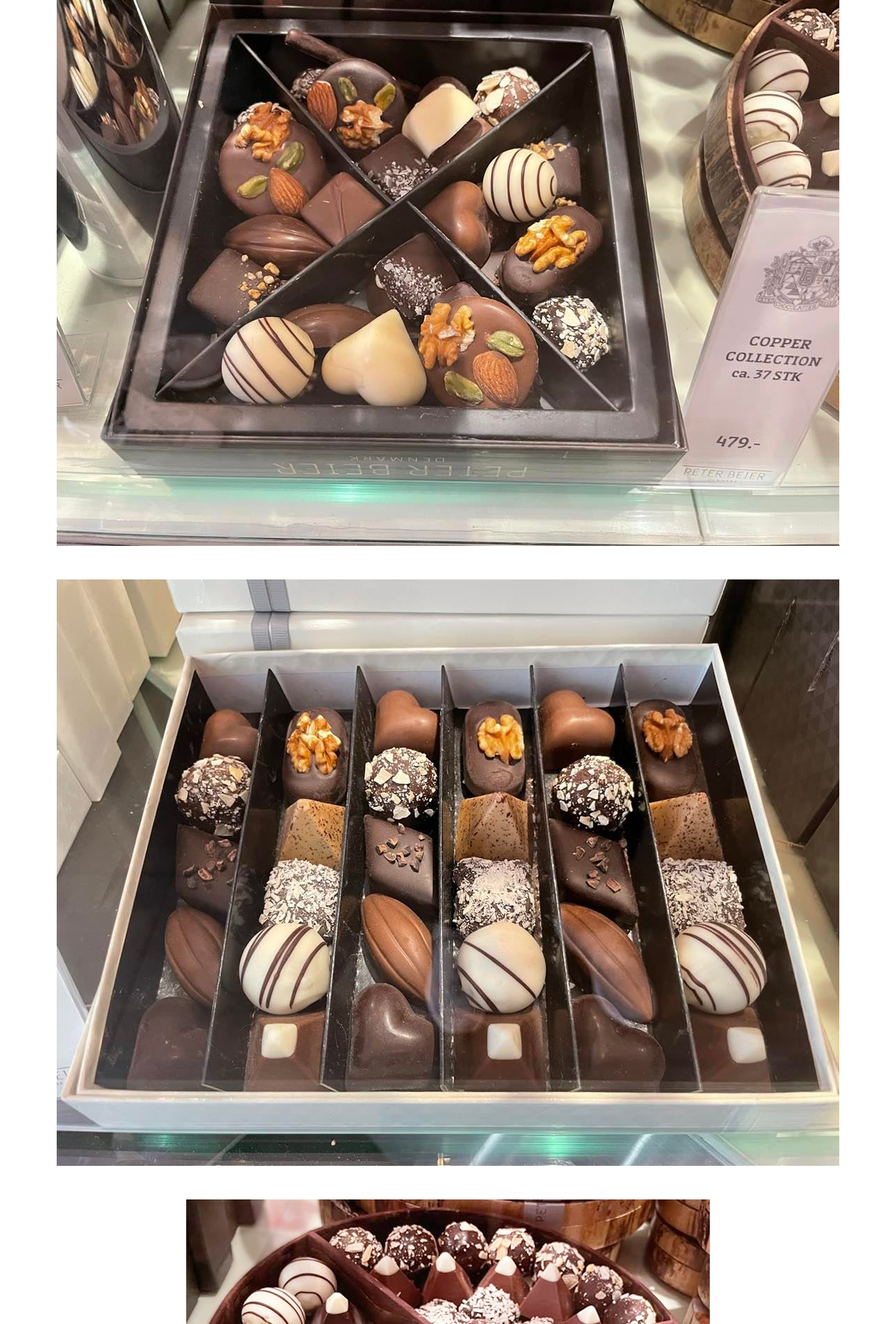
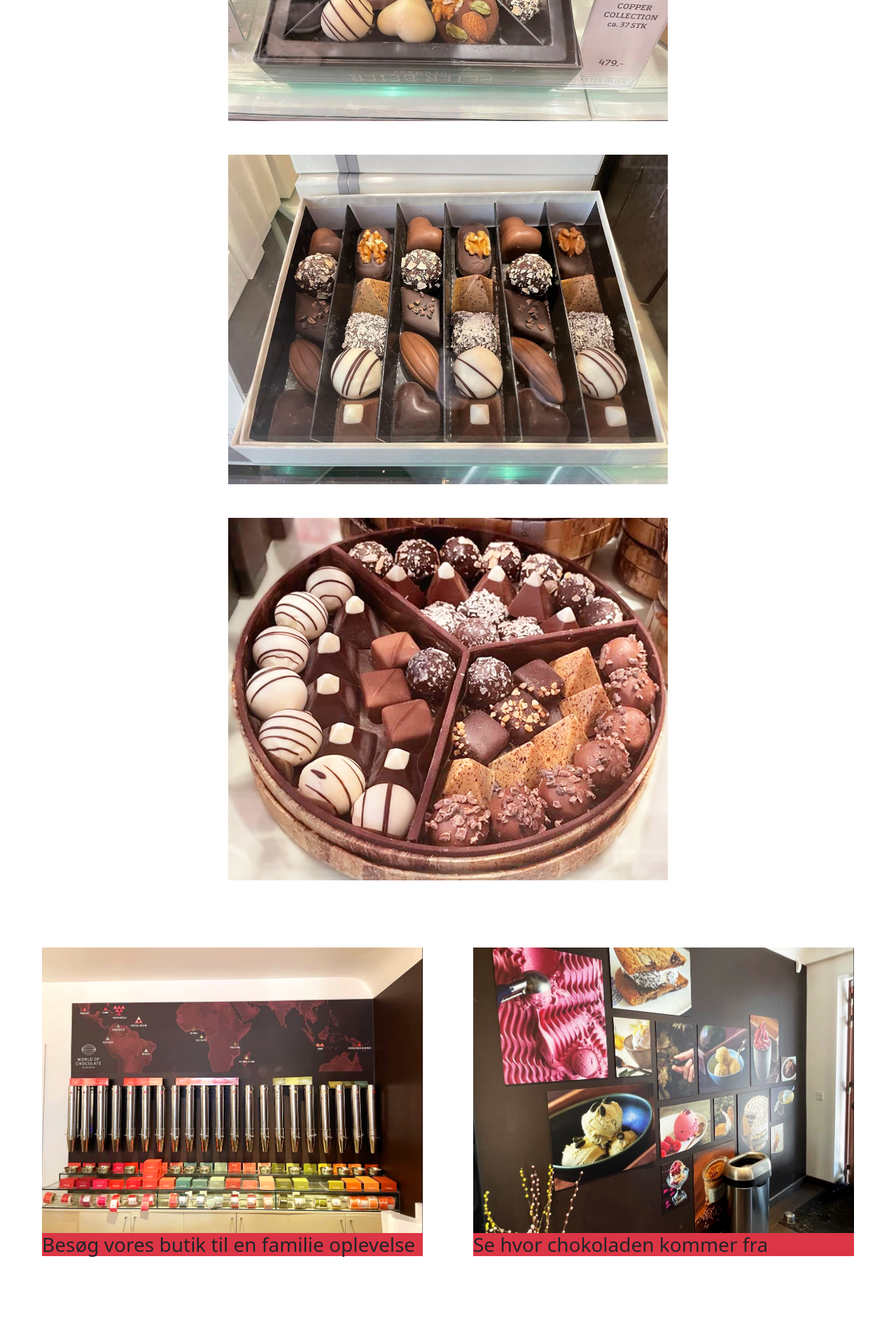
Before and after one commit to Viwite/ChocolateClub, a PHP site: page / in a window 1280 px wide. Shown: the part 2880-4772 px from the top of the page at 70% size. Run offline with PHP 8.4, Linux system fonts and the light colour scheme; style sheets or scripts are compiled from the project's sources; some libraries are stand-ins or nearby versions.

Commit message:
added footer og to nye farver til bootstrap dokument

```diff
--- a/Includes/footer.php
+++ b/Includes/footer.php
@@ -0,0 +1,9 @@
+<footer class="container-fluid ">
+    <div class="footer mt-5">
+        <div class="container">
+            <div class="row col">
+                <img src="images/chocolate_club-01.png" alt="logo"
+            </div>
+        </div>
+    </div>
+</footer>
--- a/css/bootstrap.scss
+++ b/css/bootstrap.scss
@@ -10,6 +10,8 @@ $custom-colors: (
   "minFarve": #ffff00, //Tilføjer minFarve
   "lavendel": #e4dced,
   "lilla": #be87bc,
+  "creamtext": #fcf0c4,
+  "topbundfarve": #fcdfdf,
 
 );
 $theme-colors: map-merge($theme-colors, $custom-colors);
--- a/css/styles.scss
+++ b/css/styles.scss
@@ -55,3 +55,8 @@ img {
 	color: #fcf0c4;
 	font-family: "Arial Rounded MT", sans-serif ;
 }
+
+.small-image {
+	width: 50%;
+	height: auto;
+}
--- a/index.php
+++ b/index.php
@@ -94,18 +94,31 @@
     </div>
 </div>
 
+
 <div class="container-fluid bg-lilla">
 
     <div class="row">
-        <div class="col-4">
-            <div class="container">
-                <img src="images/"
+        <div class="col-6">
+            <div class="container pb-5">
+                <img src="images/chokofarm.png" alt="Avatar" class="image mt-5" style="width:100%">
+                <div class="middle">
+                    <h3 class="text text-creamtext bg-danger">Besøg vores butik til en familie oplevelse</h3>
+                </div>
+            </div>
+        </div>
+        <div class="col-6">
+            <div class="container pb-5">
+                <img src="images/nicecream.png" alt="Avatar" class="image mt-5" style="width:100%">
+                <div class="middle">
+                    <h3 class="text text-creamtext bg-danger">Se hvor chokoladen kommer fra</h3>
+                </div>
             </div>
         </div>
     </div>
 
+</div>
 
-</div>
+
 
 <?php include "includes/footer.php"; ?>
 <body>
```
